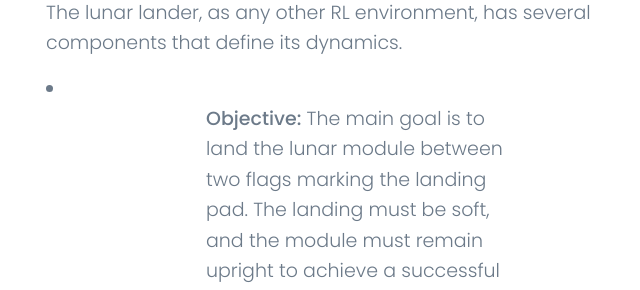
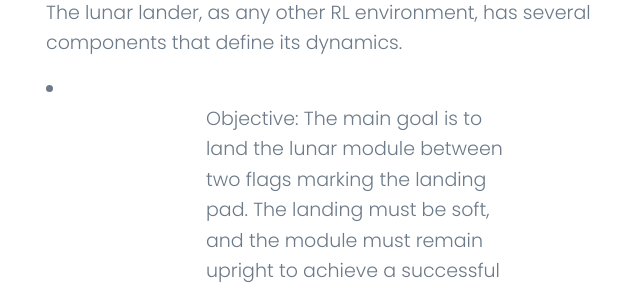
Before and after one commit to MiguelSolisSegura/MiguelSolisSegura.github.io, a Jekyll site: the page built from _projects/2024-02-26-lunar-lander.md, in a window 1280 px wide and 900 px high, scrolled down 1868 px. Shown: the part 155-445 px from the top of the window, without its empty margins (274-914 px from the left). Built offline with Jekyll 4.4.1, drawn with Linux system fonts in a browser that asks for light colours; nearby versions of some CDN libraries; some of the changed lines change nothing that is shown; some of the changed text lies outside the part shown.

Commit message:
Attempt another fix

```diff
--- a/_projects/2024-02-26-lunar-lander.md
+++ b/_projects/2024-02-26-lunar-lander.md
@@ -32,7 +32,7 @@ The development of the current project began with a foundational study of reinfo
 
 The lunar lander, as any other RL environment, has several components that define its dynamics.
 
-- **Objective:** The main goal is to land the lunar module between two flags marking the landing pad. The landing must be soft, and the module must remain upright to achieve a successful landing. The environment is considered solved when the agent achieves a score of 200 points over 100 consecutive trials.
+- Objective: The main goal is to land the lunar module between two flags marking the landing pad. The landing must be soft, and the module must remain upright to achieve a successful landing. The environment is considered solved when the agent achieves a score of 200 points over 100 consecutive trials.
 
 - **Actions:** The agent can perform discrete actions such as doing nothing, firing the left orientation engine, firing the main engine, or firing the right orientation engine. These actions allow the module to control its angle and descent speed.
 
```
